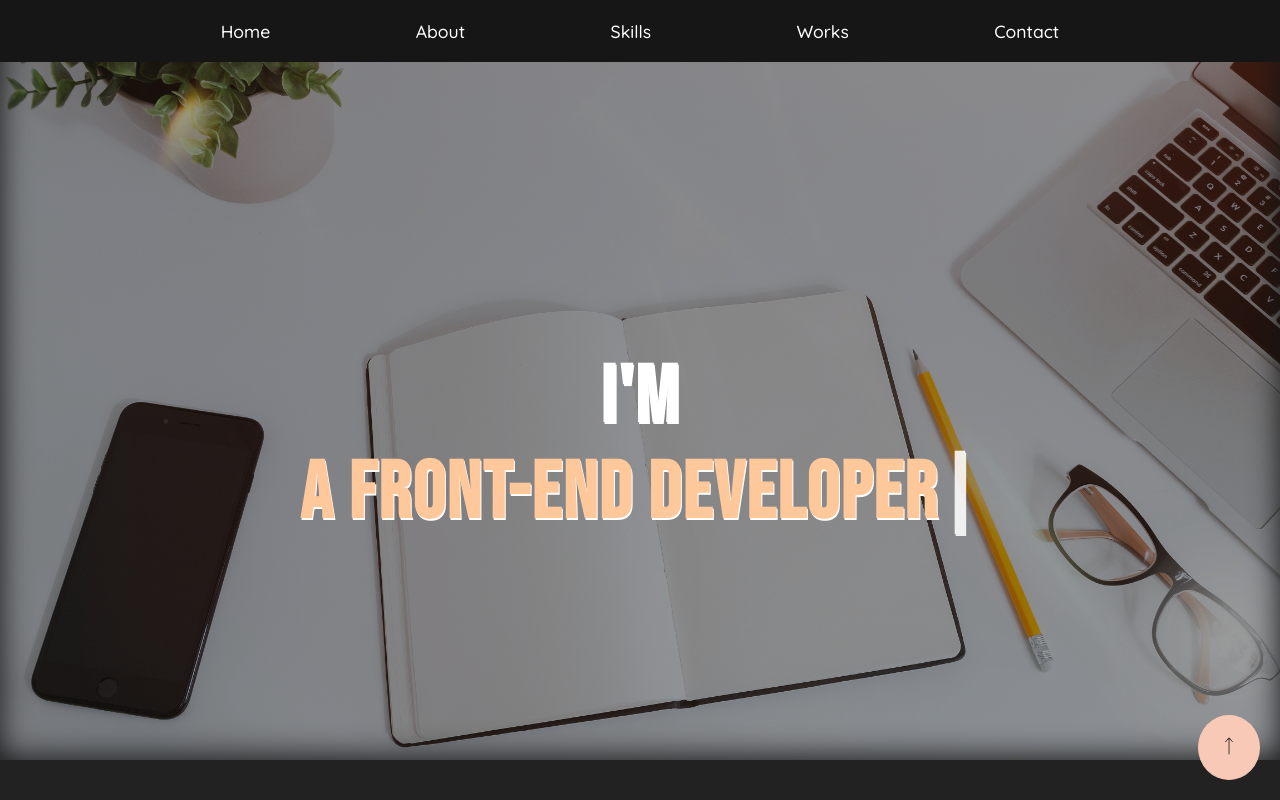
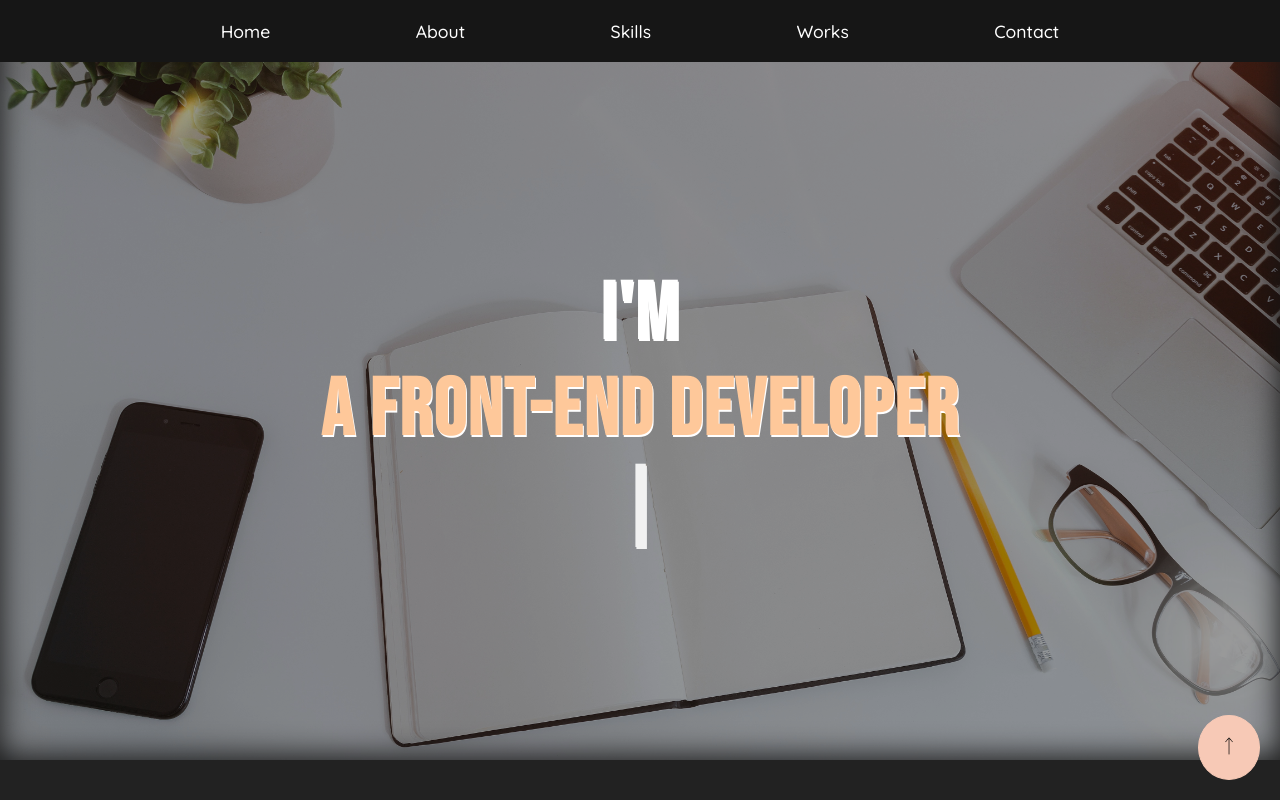
Before and after one commit to JulianeMonteiro/julianemonteiro.github.io, a website: page index.html in a window 1280 px wide. Shown: the top 800 px of the page. Drawn offline with nearby package versions, Linux system fonts and the light colour scheme; files that its build step writes are made by us from their sources.

Commit message:
Update role.scss

```diff
--- a/src/scss/sections/role.scss
+++ b/src/scss/sections/role.scss
@@ -9,15 +9,19 @@
   }
 
   h2 {
+  display: flex;
+    flex-direction: column;
+    justify-content: center;
+    align-items: center;
     text-align: center;
     text-transform: uppercase;
     height: 95vh;
     letter-spacing: 2px;
-    padding: 350px 30px 0 30px;
+    padding: 62px 30px 0 30px;
     font-size: 5em;
-    color: $whiteColor;
-    background-color: $bgText;
-    text-shadow: 1px 2px $whiteColor;
+    color: #fff;
+    background-color: rgba(0, 0, 0, 0.4);
+    text-shadow: 1px 2px #fff;
   }
 
   .animate {
```
